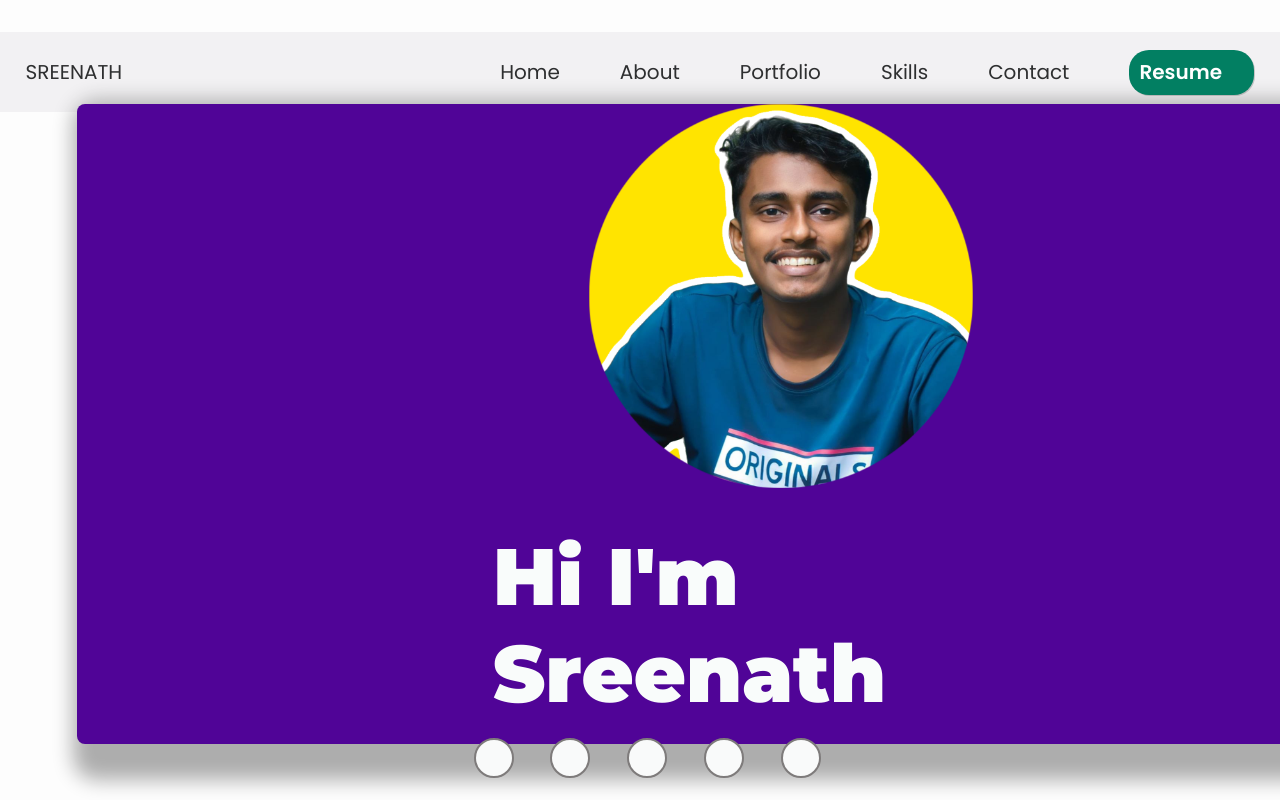
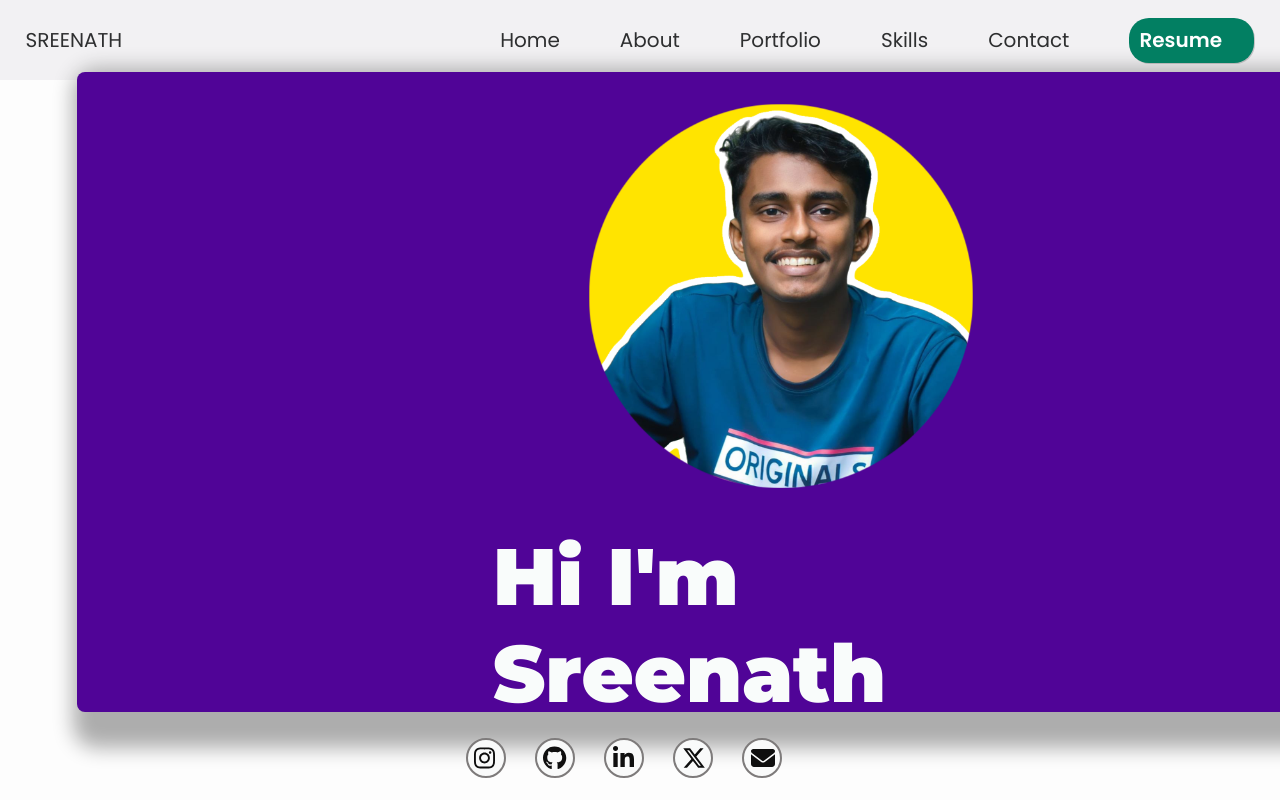
Before and after one commit to sreenathsnv/snv, a React (Vite) app in the folder snv-portfolio/: page / in a window 1280 px wide. Shown: the top 800 px of the page. Built offline with nearby package versions, Linux system fonts and the light colour scheme.

Commit message:
proj::core:003: fixed design issues

```diff
--- a/snv-portfolio/package.json
+++ b/snv-portfolio/package.json
@@ -11,6 +11,11 @@
   },
   "dependencies": {
     "@fortawesome/fontawesome-free": "^6.5.2",
+    "@fortawesome/fontawesome-svg-core": "^6.5.2",
+    "@fortawesome/free-brands-svg-icons": "^6.5.2",
+    "@fortawesome/free-regular-svg-icons": "^6.5.2",
+    "@fortawesome/free-solid-svg-icons": "^6.5.2",
+    "@fortawesome/react-fontawesome": "^0.2.2",
     "bootstrap": "^5.3.3",
     "flowbite": "^2.3.0",
     "react": "^18.2.0",
--- a/snv-portfolio/src/CSS/global.css
+++ b/snv-portfolio/src/CSS/global.css
@@ -76,7 +76,7 @@
 
     background: #f31313;
 }
-.icon i{
+.icon .icon-i{
     position: absolute;
     font-size:3vh;
     margin:auto;
@@ -86,7 +86,7 @@
     z-index: 2;
 
 }
-.icon:hover  i:hover
+.icon:hover  .icon-i:hover
 {
     color:#ffffff;
     transform: rotateZ(360deg);
@@ -103,7 +103,7 @@
     flex-direction: row;
     align-items: center;
     height:5vh;
-    width:30vw;
+    width:27vw;
     margin-bottom: 0;
     z-index: 2;
 }
--- a/snv-portfolio/src/CSS/navbar.css
+++ b/snv-portfolio/src/CSS/navbar.css
@@ -31,7 +31,6 @@
   padding: 1vh 3vw 1vh 8vw;
   height: 10vh;
   background: #f2f1f3;
-  margin-top: 4vh;
 }
 .nav__brand {
   text-transform: uppercase;
--- a/snv-portfolio/src/CSS/style-mob.css
+++ b/snv-portfolio/src/CSS/style-mob.css
@@ -32,6 +32,7 @@
     min-height:50vh;
     width: 100vw;
     margin-top: -1vh;
+    padding-top: 4vh;
     padding-bottom: 4vh;
 
 }
--- a/snv-portfolio/src/components/Home/Header.jsx
+++ b/snv-portfolio/src/components/Home/Header.jsx
@@ -1,6 +1,10 @@
 import React from 'react'
 import ProfilePic from '../../assets/images/profilepic.png'
 import '../../CSS/scroll-icon.css'
+import { FontAwesomeIcon } from '@fortawesome/react-fontawesome';
+import { faInstagram,faLinkedinIn ,faGithub,faXTwitter} from '@fortawesome/free-brands-svg-icons';
+import { faEnvelope } from '@fortawesome/free-solid-svg-icons';
+
 const Header = () => {
   return (
     <>
@@ -15,19 +19,19 @@
             <h1 className="main-heading">Hi I'm Sreenath</h1>
             <div className="social-links">
                 <a href="https://instagram.com/_im.sreenath_/" target = "_blank" className="icon">
-                    <i className="fa-brands fa-instagram"></i>
+                <FontAwesomeIcon className='icon-i' icon={faInstagram} />
                 </a>
                 <a href="https://github.com/sreenathsnv/" target = "_blank" className="icon">
-                    <i className="fa-brands fa-github"></i>
+                <FontAwesomeIcon className='icon-i' icon={faGithub} />
                 </a>
                 <a href="https://in.linkedin.com/in/sreenath-v-097050217" className="icon" target = "_blank">
-                    <i className="fa-brands fa-linkedin-in"></i>
+                    <FontAwesomeIcon className='icon-i' icon={faLinkedinIn} />
                 </a>
                 <a href="https://twitter.com/Sreenath_snv" target = "_blank" className="icon">
-                    <i className="fa-brands fa-twitter"></i>
+                <FontAwesomeIcon className='icon-i' icon={faXTwitter} />
                 </a>
                 <a href="mailto:sreenathsnvaltpb@gmail.com" className="icon" target = "_blank">
-                    <i className="fa-solid fa-envelope"></i>
+                <FontAwesomeIcon className='icon-i' icon={faEnvelope} />
                 </a>
             </div>
 
```
Also changed, not shown: 1 other file (tests, documents, lock files or other folders).
